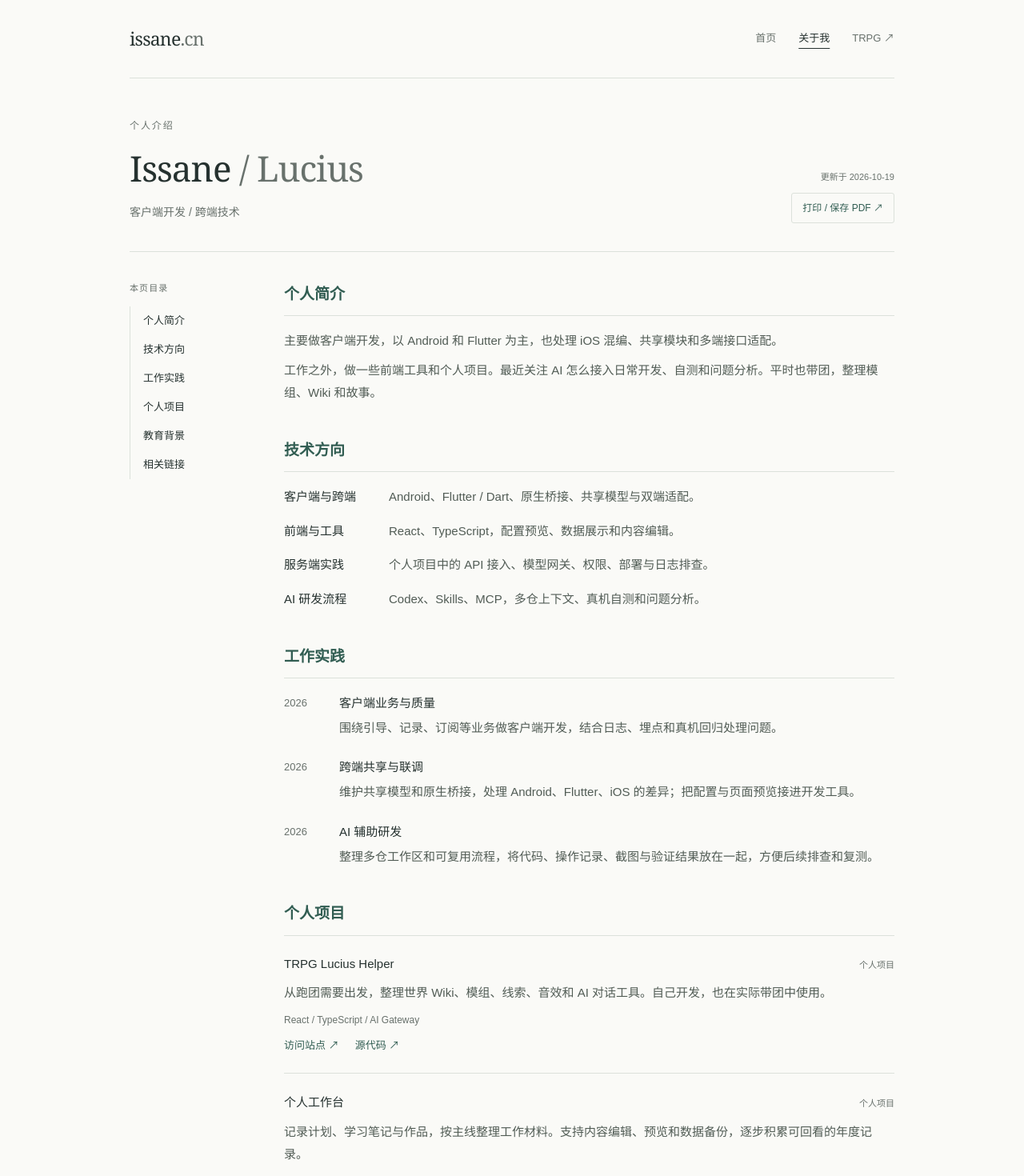
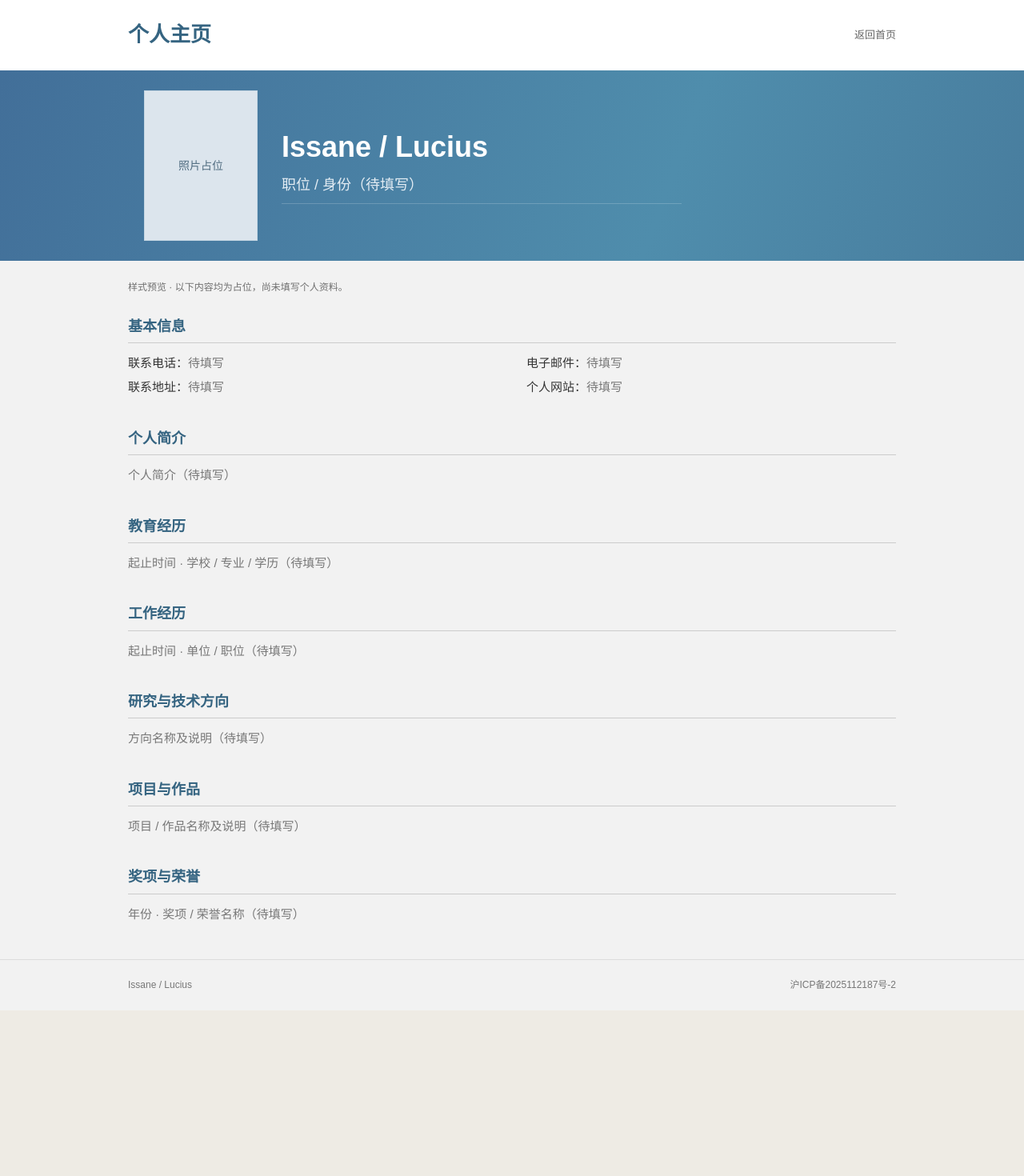
Before and after one commit to IssaneRen/TRPGAudioHelper, a React (Vite) app: page /profile in a window 1280 px wide. Shown: the top 1470 px of the page at 80% size. After the commit the page ends 1263 px from the top, so only its background shows below. Built offline with nearby package versions, Linux system fonts and the light colour scheme.

Commit message:
调整个人页为教师主页样式并清空待确认资料

```diff
--- a/scripts/verification/personal-site.verify.ts
+++ b/scripts/verification/personal-site.verify.ts
@@ -18,7 +18,7 @@ for (const path of ["/", "/profile", "/workbench", "/portfolio", "/trpg", "/trpg
 const profile = JSON.parse(readFileSync(new URL("../../src/content/personal-profile.json", import.meta.url), "utf8"));
 assert.match(profile.updatedAt, /^\d{4}-\d{2}-\d{2}$/);
 assert.equal(typeof profile.name, "string");
-assert.ok(profile.intro.length && profile.projects.length);
+for (const key of ["intro", "contacts", "directions", "projects", "education", "experience", "awards", "links"]) assert.ok(Array.isArray(profile[key]));
 for (const item of [...profile.education, ...profile.experience]) {
   for (const key of ["organization", "title", "period", "description"]) assert.equal(typeof item[key], "string");
 }
--- a/src/components/SiteMetadata.tsx
+++ b/src/components/SiteMetadata.tsx
@@ -9,7 +9,7 @@ export function SiteMetadata() {
     const isTrpg = path === "/trpg" || path.startsWith("/trpg/");
     document.title = path === "/" ? "Issane · 个人主页" : path === "/profile" ? "Issane / Lucius · 个人介绍" : isTrpg ? "TRPG Lucius Helper" : path.startsWith("/workbench") ? "Issane · 工作台" : path.startsWith("/portfolio") ? "Issane · 作品集" : "Issane";
     const description = document.querySelector<HTMLMetaElement>('meta[name="description"]');
-    if (description) description.content = isTrpg ? "TRPG 跑团主页、模组、世界 Wiki 与工具箱。" : "Issane / Lucius 的个人主页。客户端与跨端开发、前端工具和 AI 研发实践。";
+    if (description) description.content = isTrpg ? "TRPG 跑团主页、模组、世界 Wiki 与工具箱。" : path === "/profile" ? "个人资料页样式预览，内容待填写。" : "Issane / Lucius 的个人网站入口。";
   }, [pathname]);
   return null;
 }
--- a/src/content/personal-profile.json
+++ b/src/content/personal-profile.json
@@ -1,68 +1,15 @@
 {
   "name": "Issane",
   "alias": "Lucius",
-  "role": "客户端开发 / 跨端技术",
+  "role": "",
+  "photo": "",
   "updatedAt": "2026-10-19",
-  "intro": [
-    "主要做客户端开发，以 Android 和 Flutter 为主，也处理 iOS 混编、共享模块和多端接口适配。",
-    "工作之外，做一些前端工具和个人项目。最近关注 AI 怎么接入日常开发、自测和问题分析。平时也带团，整理模组、Wiki 和故事。"
-  ],
-  "directions": [
-    { "title": "客户端与跨端", "detail": "Android、Flutter / Dart、原生桥接、共享模型与双端适配。" },
-    { "title": "前端与工具", "detail": "React、TypeScript，配置预览、数据展示和内容编辑。" },
-    { "title": "服务端实践", "detail": "个人项目中的 API 接入、模型网关、权限、部署与日志排查。" },
-    { "title": "AI 研发流程", "detail": "Codex、Skills、MCP，多仓上下文、真机自测和问题分析。" }
-  ],
-  "practice": [
-    {
-      "title": "客户端业务与质量",
-      "period": "2026",
-      "summary": "围绕引导、记录、订阅等业务做客户端开发，结合日志、埋点和真机回归处理问题。"
-    },
-    {
-      "title": "跨端共享与联调",
-      "period": "2026",
-      "summary": "维护共享模型和原生桥接，处理 Android、Flutter、iOS 的差异；把配置与页面预览接进开发工具。"
-    },
-    {
-      "title": "AI 辅助研发",
-      "period": "2026",
-      "summary": "整理多仓工作区和可复用流程，将代码、操作记录、截图与验证结果放在一起，方便后续排查和复测。"
-    }
-  ],
-  "projects": [
-    {
-      "name": "TRPG Lucius Helper",
-      "category": "个人项目",
-      "description": "从跑团需要出发，整理世界 Wiki、模组、线索、音效和 AI 对话工具。自己开发，也在实际带团中使用。",
-      "stack": "React / TypeScript / AI Gateway",
-      "links": [
-        { "label": "访问站点", "href": "/trpg" },
-        { "label": "源代码", "href": "https://github.com/IssaneRen/TRPGAudioHelper" }
-      ]
-    },
-    {
-      "name": "个人工作台",
-      "category": "个人项目",
-      "description": "记录计划、学习笔记与作品，按主线整理工作材料。支持内容编辑、预览和数据备份，逐步积累可回看的年度记录。",
-      "stack": "React / TypeScript / HTML",
-      "links": [{ "label": "公开作品", "href": "/portfolio" }]
-    },
-    {
-      "name": "LuciusGraphNpm",
-      "category": "可视化实验",
-      "description": "用 D3 可视化工作和生活中的数据，方便自己理解和讲解。",
-      "stack": "JavaScript / D3",
-      "links": [{ "label": "源代码", "href": "https://github.com/IssaneRen/LuciusGraphNpm" }]
-    }
-  ],
-  "education": [
-    { "organization": "同济大学", "title": "软件工程 · 本科阶段", "period": "", "description": "" }
-  ],
+  "intro": [],
+  "contacts": [],
+  "directions": [],
+  "projects": [],
+  "education": [],
   "experience": [],
-  "links": [
-    { "label": "GitHub", "value": "@IssaneRen", "href": "https://github.com/IssaneRen" },
-    { "label": "个人网站", "value": "issane.cn", "href": "/" },
-    { "label": "跑团主页", "value": "白羽 · TRPG", "href": "/trpg" }
-  ]
+  "awards": [],
+  "links": []
 }
--- a/src/pages/PersonalSite/PersonalProfile.tsx
+++ b/src/pages/PersonalSite/PersonalProfile.tsx
@@ -1,42 +1,44 @@
+import { useEffect } from "react";
 import { Link } from "react-router";
-import type { ReactNode } from "react";
-import { SiteFrame } from "./SiteFrame";
 import data from "@/content/personal-profile.json";
+import "./profile-preview.css";
 
-interface HistoryItem { organization: string; title: string; period: string; description: string; }
-const experience: HistoryItem[] = data.experience;
-function ProfileLink({ href, children }: { href: string; children: ReactNode }) {
-  return href.startsWith("/") ? <Link to={href}>{children}</Link> : <a href={href} target="_blank" rel="noreferrer">{children}</a>;
+type HistoryItem = { organization: string; title: string; period: string; description: string };
+type Profile = {
+  name: string; alias: string; role: string; photo: string; intro: string[];
+  contacts: { label: string; value: string }[];
+  directions: { title: string; detail: string }[];
+  experience: HistoryItem[]; education: HistoryItem[];
+  projects: { name: string; description: string }[];
+  awards: { period: string; title: string; description: string }[];
+};
+const profile: Profile = data;
+function History({ items, placeholder }: { items: HistoryItem[]; placeholder: string }) {
+  return items.length ? <ul>{items.map((item, i) => <li key={i}>{item.period} · {item.organization} · {item.title}{item.description && <p>{item.description}</p>}</li>)}</ul> : <p className="profile-placeholder">{placeholder}</p>;
 }
 
 export default function PersonalProfile() {
-  const sections = [
-    { id: "about", title: "个人简介" },
-    { id: "focus", title: "技术方向" },
-    ...(experience.length ? [{ id: "experience", title: "工作经历" }] : []),
-    { id: "practice", title: "工作实践" },
-    { id: "projects", title: "个人项目" },
-    ...(data.education.length ? [{ id: "education", title: "教育背景" }] : []),
-    { id: "links", title: "相关链接" },
-  ];
-  return <SiteFrame profile>
-    <main id="personal-main" tabIndex={-1}>
-      <header className="personal-profile-heading">
-        <div><p className="personal-eyebrow">个人介绍</p><h1>{data.name}<span> / {data.alias}</span></h1><p>{data.role}</p></div>
-        <div className="personal-profile-actions"><span>更新于 {data.updatedAt}</span><button type="button" onClick={() => window.print()}>打印 / 保存 PDF <span aria-hidden="true">↗</span></button></div>
+  useEffect(() => { window.scrollTo({ top: 0, behavior: "instant" }); }, []);
+  return <div className="profile-preview">
+    <header className="profile-preview-masthead"><div className="profile-preview-width"><Link to="/">个人主页</Link><Link to="/">返回首页</Link></div></header>
+    <main>
+      <header className="profile-preview-banner">
+        <div className="profile-preview-width profile-preview-identity">
+          {profile.photo ? <img src={profile.photo} alt="个人照片" className="profile-preview-photo" /> : <div className="profile-preview-photo profile-preview-photo-placeholder">照片占位</div>}
+          <div className="profile-preview-name"><h1>{profile.name} / {profile.alias}</h1><p>{profile.role || "职位 / 身份（待填写）"}</p></div>
+        </div>
       </header>
-      <div className="personal-profile-grid">
-        <aside className="personal-contents"><p>本页目录</p><nav aria-label="个人介绍目录">{sections.map(section => <a href={`#${section.id}`} key={section.id}>{section.title}</a>)}</nav></aside>
-        <div className="personal-profile-body">
-          <section id="about"><h2>个人简介</h2>{data.intro.map(text => <p key={text}>{text}</p>)}</section>
-          <section id="focus"><h2>技术方向</h2><dl className="personal-focus">{data.directions.map(direction => <div key={direction.title}><dt>{direction.title}</dt><dd>{direction.detail}</dd></div>)}</dl></section>
-          {experience.length > 0 && <section id="experience"><h2>工作经历</h2>{experience.map(item => <article className="personal-history" key={`${item.organization}-${item.period}`}><span>{item.period}</span><div><h3>{item.organization}</h3><p>{item.title}</p>{item.description && <p>{item.description}</p>}</div></article>)}</section>}
-          <section id="practice"><h2>工作实践</h2>{data.practice.map(item => <article className="personal-history" key={item.title}><span>{item.period}</span><div><h3>{item.title}</h3><p>{item.summary}</p></div></article>)}</section>
-          <section id="projects"><h2>个人项目</h2>{data.projects.map(project => <article className="personal-project" key={project.name}><div className="personal-project-title"><h3>{project.name}</h3><span>{project.category}</span></div><p>{project.description}</p><p className="personal-project-stack">{project.stack}</p><div className="personal-project-links">{project.links.map(link => <ProfileLink key={link.href} href={link.href}>{link.label} <span aria-hidden="true">↗</span></ProfileLink>)}</div></article>)}</section>
-          {data.education.length > 0 && <section id="education"><h2>教育背景</h2>{data.education.map(item => <article className="personal-history" key={item.organization}>{item.period && <span>{item.period}</span>}<div><h3>{item.organization}</h3><p>{item.title}</p>{item.description && <p>{item.description}</p>}</div></article>)}</section>}
-          <section id="links"><h2>相关链接</h2><dl className="personal-links">{data.links.map(link => <div key={link.label}><dt>{link.label}</dt><dd><ProfileLink href={link.href}>{link.value} <span aria-hidden="true">↗</span></ProfileLink></dd></div>)}</dl></section>
-        </div>
+      <div className="profile-preview-width profile-preview-content">
+        <p className="profile-preview-notice">样式预览 · 以下内容均为占位，尚未填写个人资料。</p>
+        <section><h2>基本信息</h2><dl className="profile-preview-info">{(profile.contacts.length ? profile.contacts : [{ label: "联系电话", value: "" }, { label: "电子邮件", value: "" }, { label: "联系地址", value: "" }, { label: "个人网站", value: "" }]).map(item => <div key={item.label}><dt>{item.label}：</dt><dd className={item.value ? undefined : "profile-placeholder"}>{item.value || "待填写"}</dd></div>)}</dl></section>
+        <section><h2>个人简介</h2>{profile.intro.length ? profile.intro.map((text, i) => <p key={i}>{text}</p>) : <p className="profile-placeholder">个人简介（待填写）</p>}</section>
+        <section><h2>教育经历</h2><History items={profile.education} placeholder="起止时间 · 学校 / 专业 / 学历（待填写）" /></section>
+        <section><h2>工作经历</h2><History items={profile.experience} placeholder="起止时间 · 单位 / 职位（待填写）" /></section>
+        <section><h2>研究与技术方向</h2>{profile.directions.length ? <ul>{profile.directions.map(item => <li key={item.title}>{item.title}<p>{item.detail}</p></li>)}</ul> : <p className="profile-placeholder">方向名称及说明（待填写）</p>}</section>
+        <section><h2>项目与作品</h2>{profile.projects.length ? profile.projects.map((item, i) => <article key={i}><h3>{item.name}</h3><p>{item.description}</p></article>) : <p className="profile-placeholder">项目 / 作品名称及说明（待填写）</p>}</section>
+        <section><h2>奖项与荣誉</h2>{profile.awards.length ? <ul>{profile.awards.map((item, i) => <li key={i}>{item.period} · {item.title}{item.description && <p>{item.description}</p>}</li>)}</ul> : <p className="profile-placeholder">年份 · 奖项 / 荣誉名称（待填写）</p>}</section>
       </div>
     </main>
-  </SiteFrame>;
+    <footer className="profile-preview-footer"><div className="profile-preview-width"><span>Issane / Lucius</span><a href="https://beian.miit.gov.cn/" target="_blank" rel="noreferrer">沪ICP备2025112187号-2</a></div></footer>
+  </div>;
 }
--- /dev/null
+++ b/src/pages/PersonalSite/profile-preview.css
@@ -0,0 +1,54 @@
+.profile-preview { min-height: 100dvh; background: #f2f2f2; color: #333; font-family: Arial, "Microsoft YaHei", "PingFang SC", sans-serif; font-size: 15px; line-height: 1.9; color-scheme: light; }
+.profile-preview * { box-sizing: border-box; }
+.profile-preview :is(h1, h2, h3, p, dl, dd) { margin: 0; }
+.profile-preview :is(h1, h2, h3) { font-family: inherit; letter-spacing: normal; }
+.profile-preview a { color: #356481; text-decoration: none; }
+.profile-preview a:hover { text-decoration: underline; }
+.profile-preview a:focus-visible { outline: 2px solid #356481; outline-offset: 4px; }
+.profile-preview-width { width: min(960px, calc(100% - 48px)); margin: 0 auto; }
+.profile-preview-masthead { background: #fff; }
+.profile-preview-masthead > div { min-height: 88px; display: flex; align-items: center; justify-content: space-between; gap: 24px; }
+.profile-preview-masthead a:first-child { font-size: 26px; font-weight: 600; }
+.profile-preview-masthead a:last-child { font-size: 13px; color: #666; }
+.profile-preview-banner { background: linear-gradient(110deg, #426f99 0%, #4f8dac 65%, #487d9e 100%); color: #fff; }
+.profile-preview-identity { display: flex; align-items: center; gap: 30px; min-height: 238px; padding: 24px 20px; }
+.profile-preview-photo { width: 142px; height: 188px; flex-shrink: 0; object-fit: cover; }
+.profile-preview-photo-placeholder { display: flex; align-items: center; justify-content: center; border: 1px solid #c6d7e3; background: #dce5ed; color: #516d81; font-size: 14px; }
+.profile-preview-name { width: min(500px, 100%); min-width: 0; padding-bottom: 6px; border-bottom: 1px solid #ffffff30; }
+.profile-preview-name h1 { font-size: 36px; font-weight: 600; line-height: 1.4; margin-bottom: 5px; overflow-wrap: anywhere; }
+.profile-preview-name p { font-size: 18px; color: #e4edf4; }
+.profile-preview-content { padding: 22px 0 42px; }
+.profile-preview-notice { font-size: 12px; color: #707070; margin-bottom: 20px !important; }
+.profile-preview-content section { margin-bottom: 32px; }
+.profile-preview-content section:last-child { margin-bottom: 0; }
+.profile-preview-content h2 { font-size: 18px; font-weight: 600; color: #356481; border-bottom: 1px solid #ccc; padding-bottom: 3px; margin-bottom: 11px; }
+.profile-preview-content h3 { font-size: 15px; font-weight: 600; }
+.profile-preview-content article { margin-bottom: 16px; }
+.profile-preview-content ul { list-style: disc; padding-left: 24px; margin: 0; }
+.profile-preview-content li { padding: 3px 0; }
+.profile-preview-info { display: grid; grid-template-columns: repeat(2, minmax(0, 1fr)); gap: 2px 36px; }
+.profile-preview-info > div { display: flex; min-width: 0; }
+.profile-preview-info dt { flex-shrink: 0; }
+.profile-preview-info dd { overflow-wrap: anywhere; }
+.profile-placeholder { color: #777; }
+.profile-preview-footer { border-top: 1px solid #ddd; color: #777; font-size: 12px; }
+.profile-preview-footer > div { display: flex; flex-wrap: wrap; justify-content: space-between; gap: 8px 20px; padding: 20px 0; }
+.profile-preview-footer a { color: inherit; }
+@media (max-width: 600px) {
+  .profile-preview-width { width: calc(100% - 36px); }
+  .profile-preview-masthead > div { min-height: 68px; }
+  .profile-preview-masthead a:first-child { font-size: 22px; }
+  .profile-preview-identity { gap: 20px; padding: 24px 0; min-height: 192px; }
+  .profile-preview-photo { width: 100px; height: 132px; }
+  .profile-preview-name h1 { font-size: 25px; }
+  .profile-preview-name p { font-size: 14px; }
+  .profile-preview-info { grid-template-columns: minmax(0, 1fr); gap: 6px; }
+  .profile-preview-content section { margin-bottom: 28px; }
+}
+@media print {
+  .profile-preview { background: white; font-size: 11pt; }
+  .profile-preview-masthead, .profile-preview-footer { display: none; }
+  .profile-preview-banner { background: white; color: #333; }
+  .profile-preview-name p { color: #666; }
+  .profile-preview-content section { break-inside: avoid; }
+}
```
Also changed, not shown: 1 other file (tests, documents, lock files or other folders).
